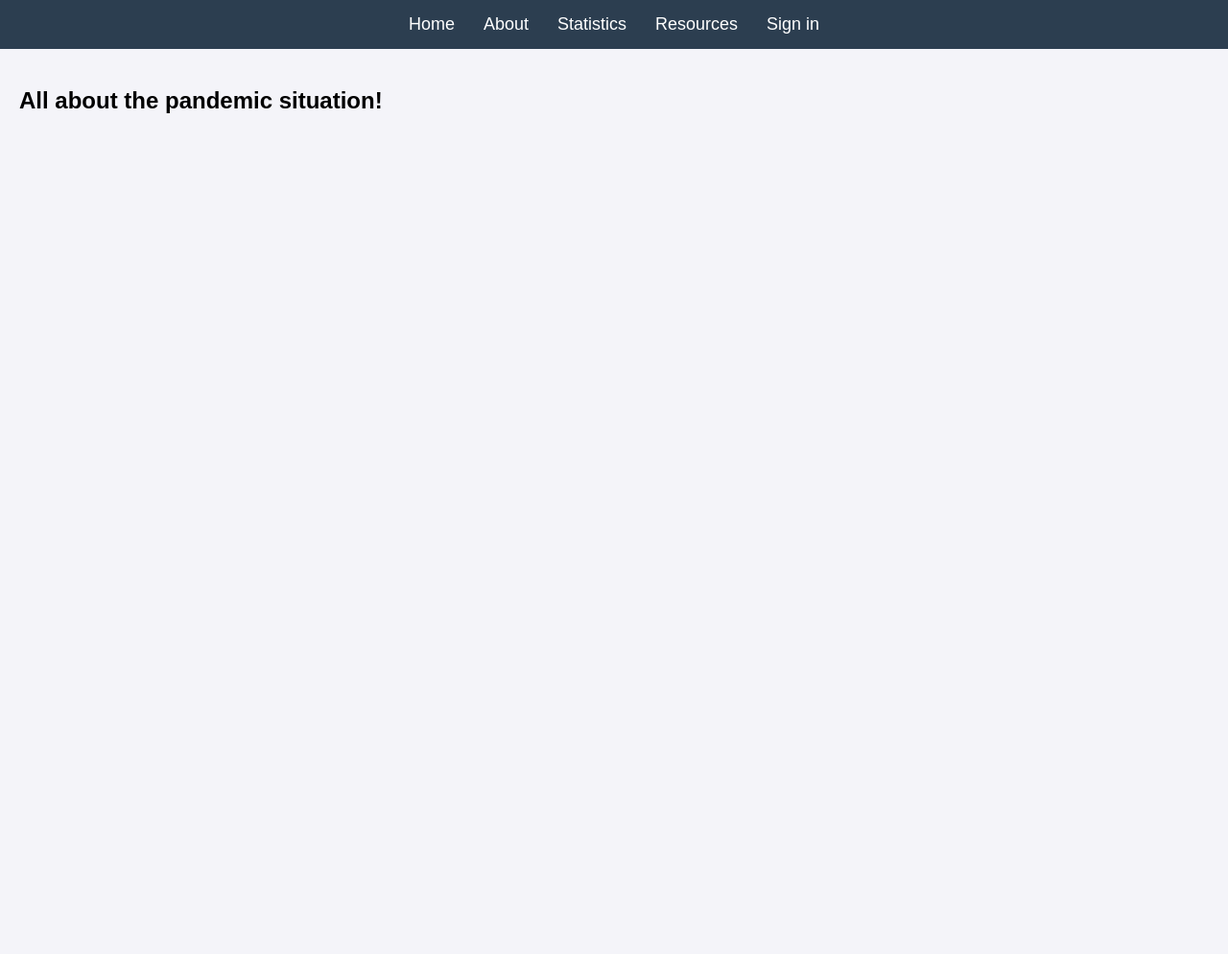
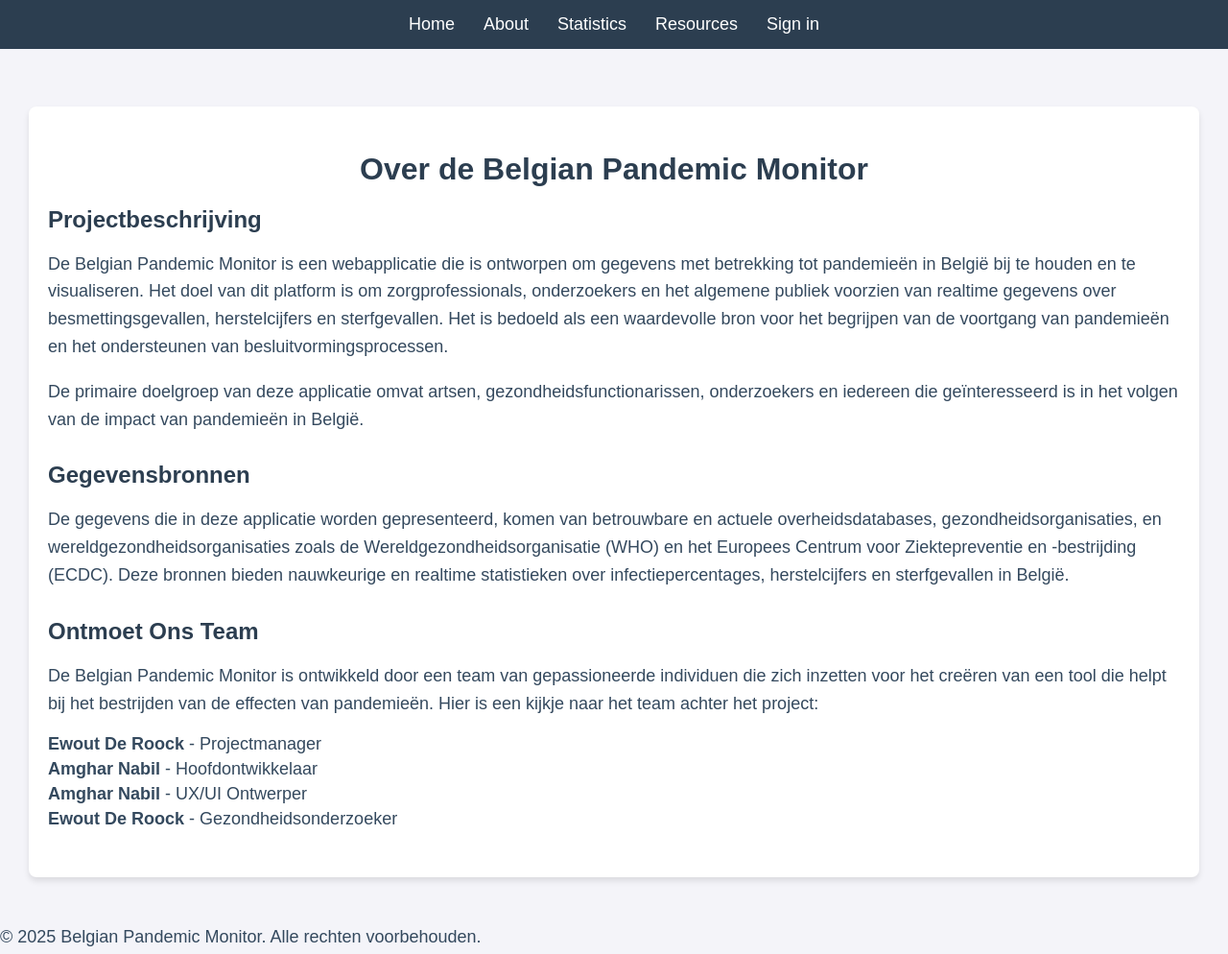
Before and after one commit to REDFS12/Project1_Pandemie, a plain HTML site: page html/about.html in a window 1280 px wide. Shown: the whole page at 96% size. Before the commit the page ends 800 px from the top, so only its background shows below. Drawn offline with Linux system fonts and the light colour scheme.

Commit message:
About update

```diff
--- a/css/style_about.css
+++ b/css/style_about.css
@@ -5,7 +5,7 @@
     padding: 0;
 }
 
-/* Header / Navigation Bar */
+/* Navigatiebalk */
 .nav {
     background-color: #2c3e50;
     padding: 15px 0;
@@ -34,7 +34,52 @@
     color: #3498db;
 }
 
-/* Main Content */
+/* Hoofdinhoud */
 main {
+    padding: 30px;
+}
+
+/* Over Sectie */
+.about-section {
+    background-color: white;
     padding: 20px;
+    margin-top: 30px;
+    border-radius: 8px;
+    box-shadow: 0 4px 6px rgba(0, 0, 0, 0.1);
 }
+
+.about-section h1 {
+    font-size: 32px;
+    color: #2c3e50;
+    text-align: center;
+    margin-bottom: 20px;
+}
+
+/* Projectbeschrijving */
+.project-description, .data-sources, .team-members {
+    margin-bottom: 30px;
+}
+
+h2 {
+    font-size: 24px;
+    color: #2c3e50;
+    margin-bottom: 10px;
+}
+
+p {
+    font-size: 18px;
+    color: #34495e;
+    line-height: 1.6;
+}
+
+/* Lijst van Teamleden */
+ul {
+    list-style-type: none;
+    padding-left: 0;
+}
+
+ul li {
+    font-size: 18px;
+    color: #34495e;
+    margin: 5px 0;
+}
--- a/html/about.html
+++ b/html/about.html
@@ -1,13 +1,14 @@
 <!DOCTYPE html>
-<html lang="en">
+<html lang="nl">
 <head>
     <meta charset="UTF-8">
     <meta name="viewport" content="width=device-width, initial-scale=1.0">
-    <title>About the pandemic</title>
+    <title>Over - Belgian Pandemic Monitor</title>
     <link rel="stylesheet" href="/css/style_about.css">
 </head>
 <body>
-    <section class="headerSection">
+
+    <!-- Navigatiebalk -->
     <header class="nav">
         <nav>
             <ul class="nav-list">
@@ -20,13 +21,53 @@
         </nav>
     </header>
 
+    <!-- Hoofdinhoud -->
     <main>
-        <h1>All about the pandemic situation!</h1>
+        <section class="about-section">
+            <h1>Over de Belgian Pandemic Monitor</h1>
 
+            <section class="project-description">
+                <h2>Projectbeschrijving</h2>
+                <p>
+                    De Belgian Pandemic Monitor is een webapplicatie die is ontworpen om gegevens met betrekking tot pandemieën in België bij te houden en te visualiseren.
+                    Het doel van dit platform is om zorgprofessionals, onderzoekers en het algemene publiek voorzien van realtime gegevens
+                    over besmettingsgevallen, herstelcijfers en sterfgevallen. Het is bedoeld als een waardevolle bron voor het begrijpen van de voortgang van
+                    pandemieën en het ondersteunen van besluitvormingsprocessen.
+                </p>
+                <p>
+                    De primaire doelgroep van deze applicatie omvat artsen, gezondheidsfunctionarissen, onderzoekers en iedereen die geïnteresseerd is
+                    in het volgen van de impact van pandemieën in België.
+                </p>
+            </section>
+
+            <section class="data-sources">
+                <h2>Gegevensbronnen</h2>
+                <p>
+                    De gegevens die in deze applicatie worden gepresenteerd, komen van betrouwbare en actuele overheidsdatabases, gezondheidsorganisaties,
+                    en wereldgezondheidsorganisaties zoals de Wereldgezondheidsorganisatie (WHO) en het Europees Centrum voor Ziektepreventie en -bestrijding (ECDC).
+                    Deze bronnen bieden nauwkeurige en realtime statistieken over infectiepercentages, herstelcijfers en sterfgevallen in België.
+                </p>
+            </section>
+
+            <section class="team-members">
+                <h2>Ontmoet Ons Team</h2>
+                <p>
+                    De Belgian Pandemic Monitor is ontwikkeld door een team van gepassioneerde individuen die zich inzetten voor het creëren van een tool die helpt
+                    bij het bestrijden van de effecten van pandemieën. Hier is een kijkje naar het team achter het project:
+                </p>
+                <ul>
+                    <li><strong>Ewout De Roock</strong> - Projectmanager</li>
+                    <li><strong>Amghar Nabil</strong> - Hoofdontwikkelaar</li>
+                    <li><strong>Amghar Nabil</strong> - UX/UI Ontwerper</li>
+                    <li><strong>Ewout De Roock</strong> - Gezondheidsonderzoeker</li>
+                </ul>
+            </section>
+        </section>
     </main>
 
+    <!-- Footer -->
     <footer>
-
+        <p>&copy; 2025 Belgian Pandemic Monitor. Alle rechten voorbehouden.</p>
     </footer>
 
 </body>
```
Also changed, not shown: css/style_doctor_dashboard.css (+7 -3 lines), html/doctor_dashboard.html (+9 -17 lines), javascript/doctor_dashboard.js (+4 -4 lines). Lines whose indentation alone changed are shown as unchanged.
